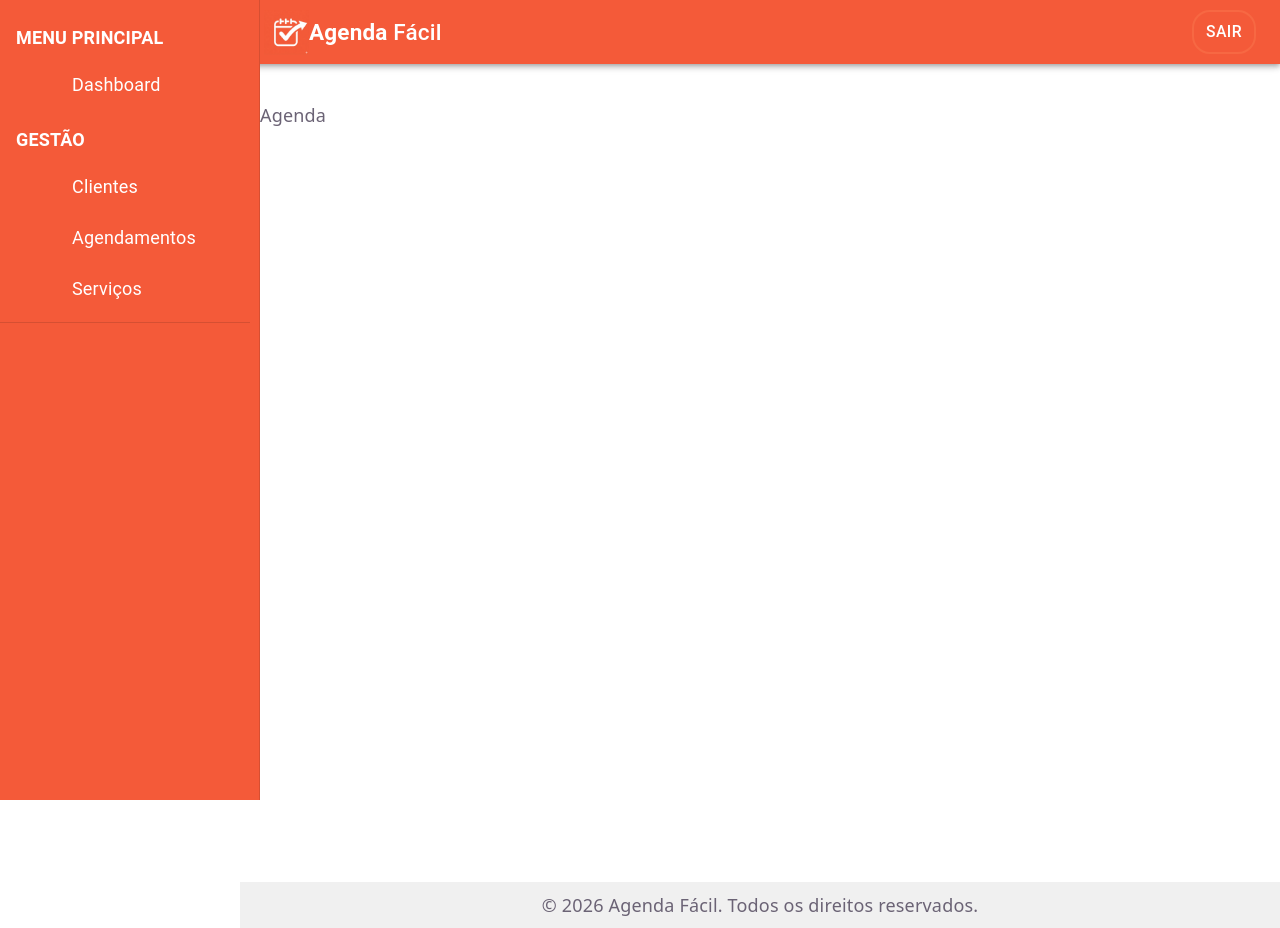
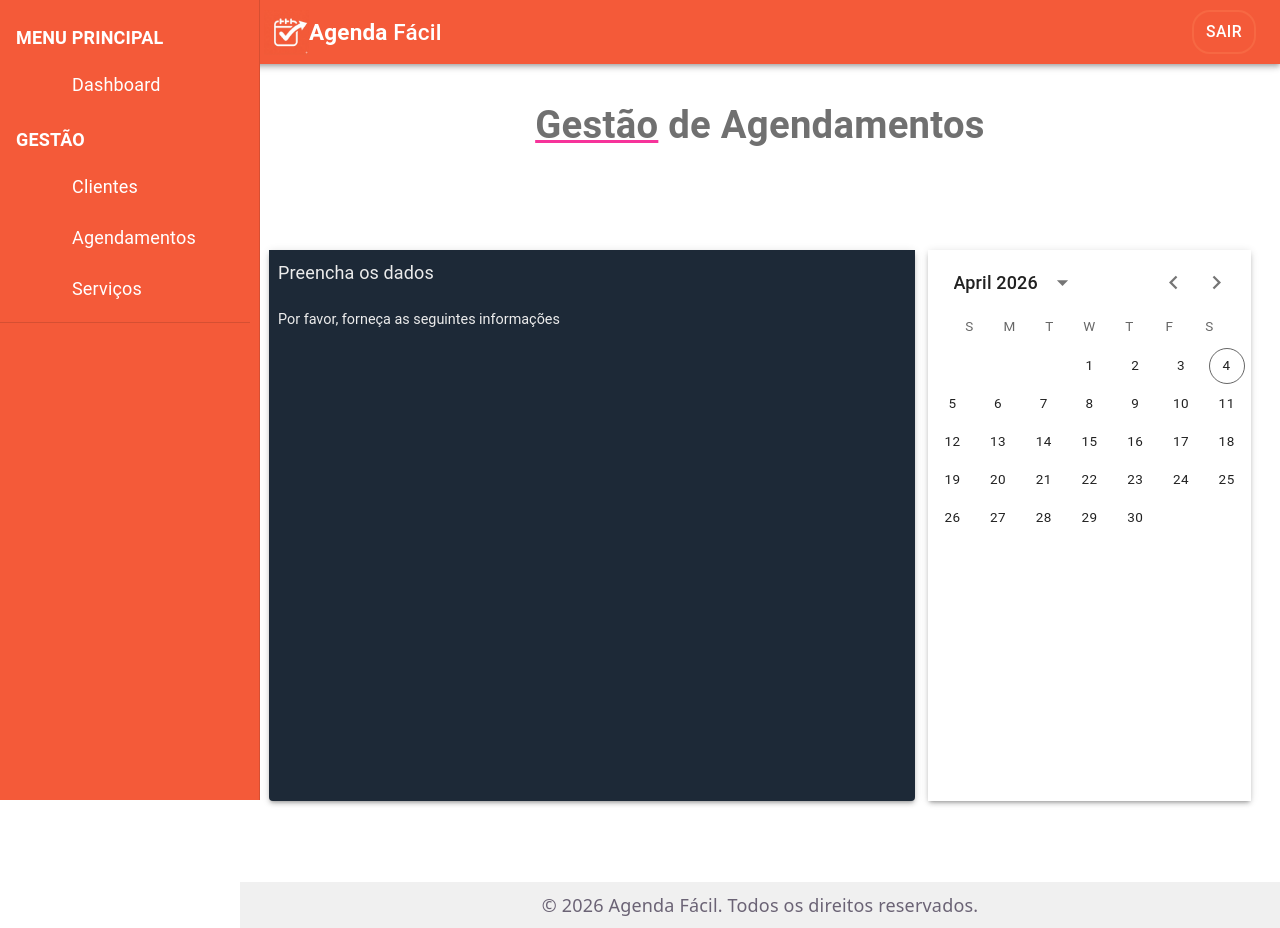
Before and after one commit to njunior93/agenda-facil-front_end, a React (Vite) app: page /agendamentos in a window 1280 px wide. Built offline with nearby package versions, Linux system fonts and the light colour scheme; some icons are missing.

Commit message:
feat: Importado o calendario para agendamento

```diff
--- a/package.json
+++ b/package.json
@@ -15,9 +15,12 @@
     "@hookform/resolvers": "^5.2.2",
     "@mui/icons-material": "^7.3.9",
     "@mui/material": "^7.3.9",
+    "@mui/x-date-pickers": "^9.0.0",
+    "@mui/x-date-pickers-pro": "^9.0.0",
     "@tailwindcss/postcss": "^4.2.2",
     "@tailwindcss/vite": "^4.2.2",
     "axios": "^1.14.0",
+    "dayjs": "^1.11.20",
     "react": "^19.2.4",
     "react-dom": "^19.2.4",
     "react-hook-form": "^7.72.0",
--- a/src/features/agendamentos/pages/PaginaAgenda.tsx
+++ b/src/features/agendamentos/pages/PaginaAgenda.tsx
@@ -1,5 +1,47 @@
+import { Paper, Typography } from "@mui/material"
+import { StaticDatePicker } from '@mui/x-date-pickers';
+import dayjs  from 'dayjs';
+import { LocalizationProvider } from '@mui/x-date-pickers';
+import { AdapterDayjs } from '@mui/x-date-pickers/AdapterDayjs';
+
 const PaginaAgenda = () => {
-    return(<div>Agenda</div>)
+
+    dayjs.locale('pt-br');
+    return(
+        <div className="w-full h-screen flex flex-col">
+            <section>
+                <div className="flex flex-col  items-center justify-center">
+                    <Typography variant="h4" component="h1" fontWeight="bold" color="#707070">
+                    <span className="underline decoration-pink-500">Gestão</span> de Agendamentos
+                    </Typography>
+                </div>
+            </section>
+
+            <section className="flex flex-row justify-center items-center gap-3 p-2 flex-1 overflow-hidden">
+                <Paper className="basis-2/3 flex-1" elevation={3} sx={{ height:'75%', display: 'flex', flexDirection:'column', backgroundColor: '#1D2937' }}>
+                    <Typography variant="h6"  sx={{fontSize: '1rem', backgroundColor: '#1D2937', width: '100%', padding: '0.5rem', color:'#ECECEC' }} gutterBottom  fontWeight="400">Preencha os dados</Typography>
+
+                    <Typography variant="h3"  sx={{fontSize: '0.8rem', backgroundColor: '#1D2937', width: '100%', padding: '0.5rem', color:'#ECECEC' }} gutterBottom  fontWeight="400">Por favor, forneça as seguintes informações</Typography>
+
+
+                </Paper>
+                <Paper className="basis-1/3 flex-1" elevation={3} sx={{ height:'75%',  backgroundColor: '#ECECEC', display:'flex' }}>
+                <LocalizationProvider dateAdapter={AdapterDayjs} adapterLocale="pt-br">
+                    <StaticDatePicker
+                        displayStaticWrapperAs="desktop"
+                        slotProps={{
+                            actionBar: {
+                                actions: []
+                            }
+                        }}
+                        sx={{width: '100%', height: '100%',flex: 1,'& .MuiPickersLayout-root': {height: '100%'},'& .MuiPickersCalendarHeader-root': {justifyContent: 'space-between'},'& .MuiDayCalendar-monthContainer': {height: '100%'},'& .MuiDayCalendar-weekContainer': {justifyContent: 'space-around'}}}/>
+                </LocalizationProvider>
+
+
+                </Paper>
+            </section>
+        </div>
+    )
 }
 
 export default PaginaAgenda
--- a/src/main.tsx
+++ b/src/main.tsx
@@ -9,6 +9,7 @@ import PaginaServicos from './features/servicos/pages/PaginaServicos.tsx'
 import PaginaClientes from './features/clientes/pages/PaginaClientes.tsx'
 import MainLayout from './layouts/MainLayout.tsx'
 import PaginaDashboard from './features/dashboard/pages/PaginaDashboard.tsx'
+
 
 const router = createBrowserRouter([
   {
@@ -45,7 +46,7 @@ const router = createBrowserRouter([
 createRoot(document.getElementById('root')!).render(
   <StrictMode>
     <AppProvider>
-      <RouterProvider router={router} />
+        <RouterProvider router={router} />
     </AppProvider>
   </StrictMode>,
 )
```
Also changed, not shown: 1 other file (tests, documents, lock files or other folders).
